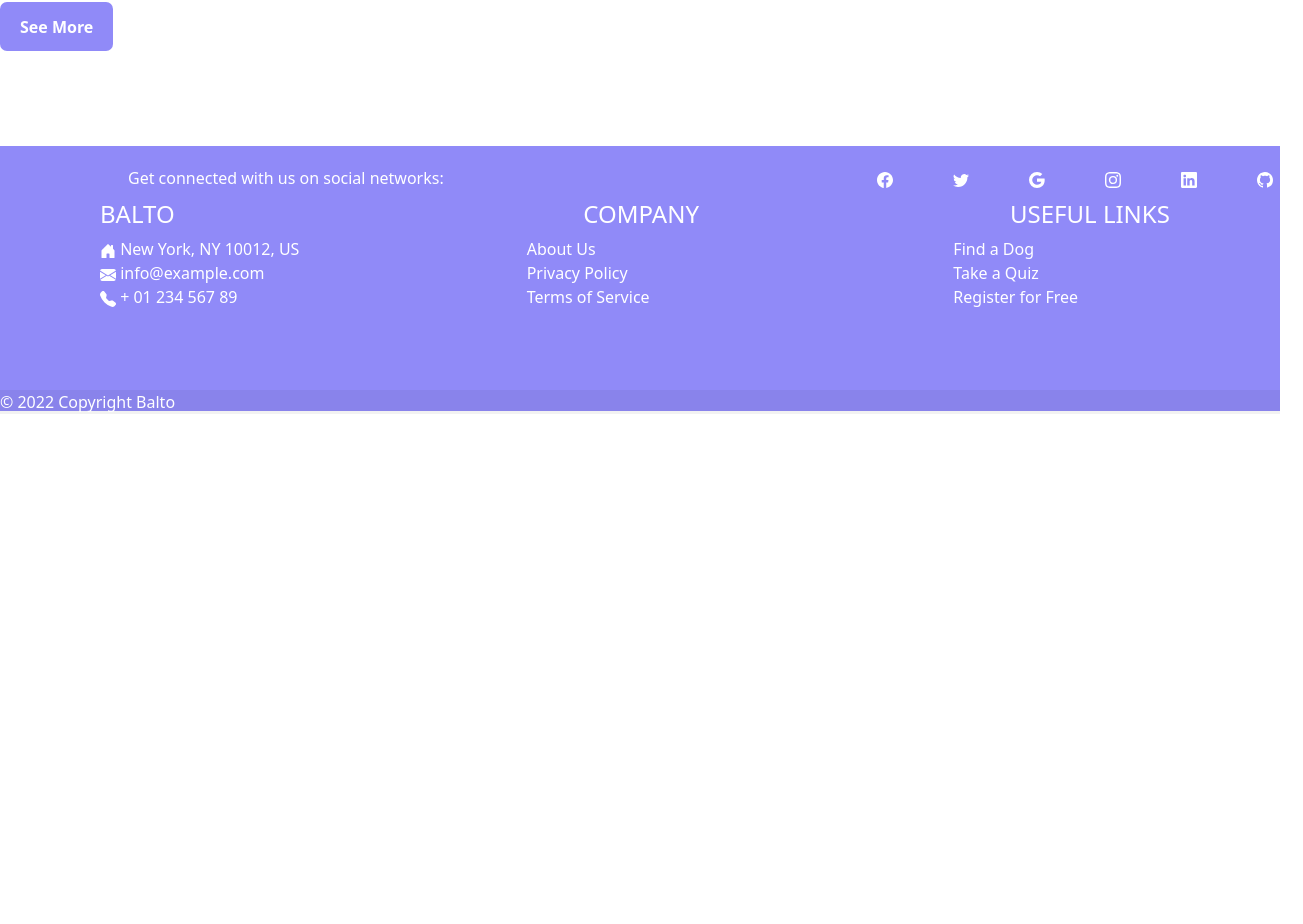
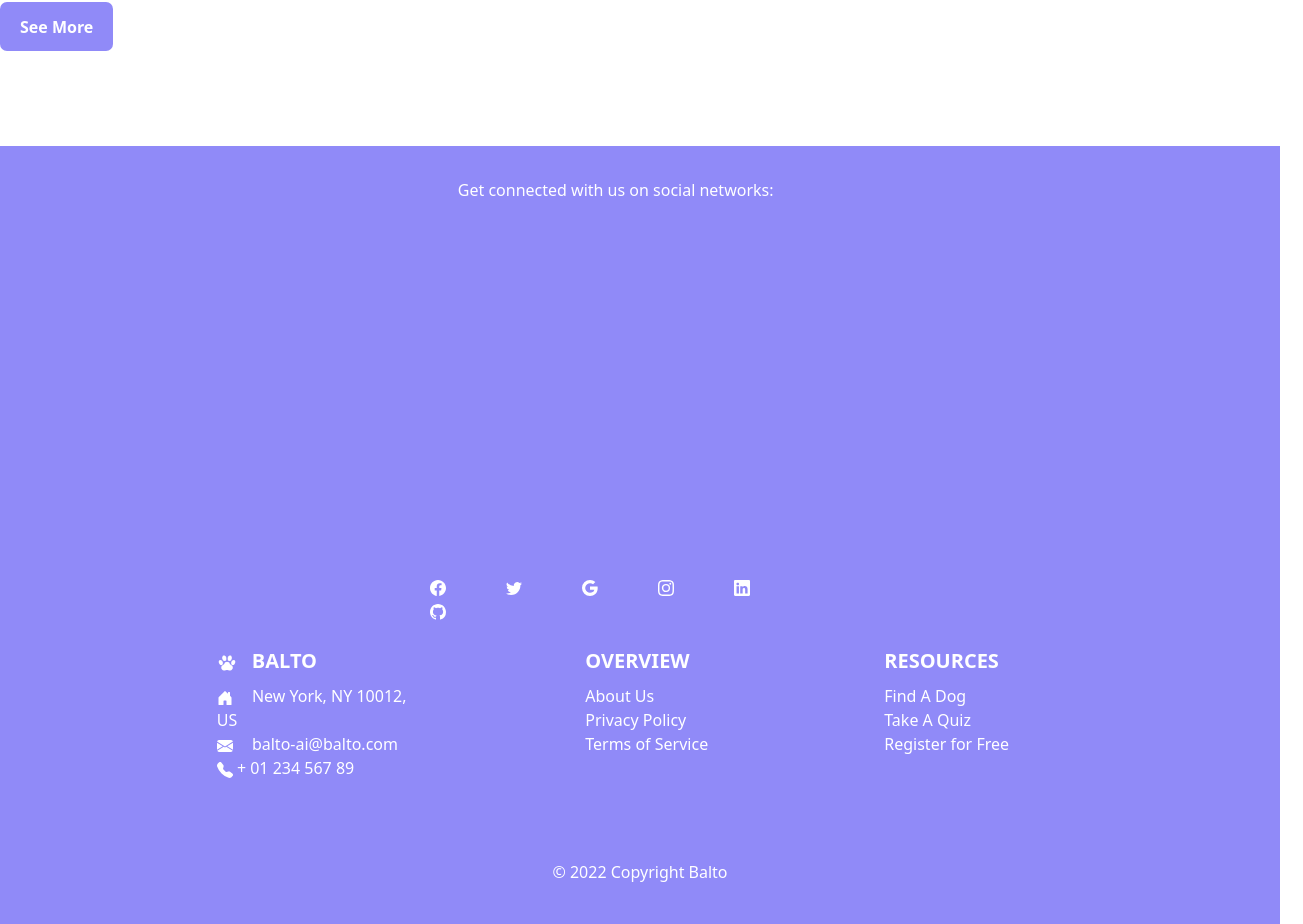
Before and after one commit to Balto-ai/balto-app, a React (Create React App) app in the folder balto-ui/: page / in a window 1280 px wide. Shown: the part 1236-2160 px from the top of the page, 1303 px wide, since content can reach past the window. Before the commit the page ends 1650 px from the top, so only its background shows below. Built offline with nearby package versions, Linux system fonts and the light colour scheme.

Commit message:
updated footer

```diff
--- a/balto-ui/src/components/Footer/Footer.css
+++ b/balto-ui/src/components/Footer/Footer.css
@@ -1,63 +1,24 @@
-.footer {
-    /* position:fixed; */
-    white-space: nowrap; /*prevents the texts from wrapping*/
-    bottom:0;
-    width:100%;
-    height:245px;   /* Height of the footer */
-    background-color: #908af8;
-    padding-top: 20px;
-    padding-bottom:245px;
-    color: white;
-
+.dog-icon{
+   margin-right: 15px;
  }
- .footer-container{
-    height: 200px;
-    display:flex;
-    flex-direction: row;
-    flex-wrap: nowrap;
- }
- .social-network{
-   display: flex;
-   flex-wrap: nowrap;
-   margin-left: 10%;
- }
- .social-logos{
-   margin-left: 35%;
- }
+.company-icon{
+   margin-right: 15px;
+}
 .socials{
     color: white;
     justify-content: space-evenly;
     padding-right: 30px;
     padding-left: 30px;
 }
-.list-unstyled{
-   list-style: none;
-}
-.footer-title{
-   text-align: left;
-   justify-content: center;
-}
 .footer-content{
    text-align: left;
+   color: white;
 }
-.footer-container{
-   justify-content: center;
-}
-.copyright{
-   background-color: #99adf9;
-}
-.col{
-   padding: 10px 100px 10px 100px;
-}
-#company-info{
-   width: 100px;
-   margin-left: 25%;
-}
-#useful-links{
-   margin-left: 25%;
-   width:110px;
-}
-.footer-links{
+
+#footer-links{
    text-decoration: none;
    color:white;
 }
+#footer-links:hover, #footer-link:active{
+   color: #48457c;
+}
--- a/balto-ui/src/components/Footer/Footer.jsx
+++ b/balto-ui/src/components/Footer/Footer.jsx
@@ -1,16 +1,25 @@
 import React from 'react'
 import "./Footer.css"
-import {Link} from 'react-router-dom'
+import { Box } from '@mui/material';
+import Container from '@mui/material/Container';
+import Grid from '@mui/material/Grid';
+import Link from '@mui/material/Link';
+import DogIcon from './icons/paw (1).png'
+
+
+
 import {BsFillTelephoneFill,BsFillEnvelopeFill,BsFillHouseDoorFill,BsFacebook, BsTwitter, BsGoogle, BsInstagram, BsLinkedin, BsGithub} from "react-icons/bs";
+
 export default function Footer() {
-  return (
-    <div className='footer'>
-        <section className='social-network'>
-        <div className='social-span'>
-          <span>Get connected with us on social networks:</span>
-        </div>
-
-        <div className='social-logos'>
+  return(
+    <footer>
+      <Box px={{xs: 3, sm: 10}} color='white' py={{xs: 5, sm:7}} bgcolor='#908AF8'>
+        <Container  maxWidth="lg">
+          <Grid  justifyContent='center' container spacing={5}  textAlign='left'>
+            {/* Grid Container that contains the social media icons */}
+            <Grid gap={46.5} container  direction='row'  justifyContent='center' alignItems='center' pt={{xs: 5, sm: 2}} pb={{xs: 5, sm: 3}}>
+              <Grid item xs={7} sm={3.5}><span className='social-span'>Get connected with us on social networks:</span></Grid>
+              <Grid item xs={12} sm={4.75}>
           <a href='facebook' className='socials'>
             <BsFacebook/>
           </a>
@@ -29,42 +38,54 @@ export default function Footer() {
           <a href='github' className='socials'>
             <BsGithub/>
           </a>
-        </div>
-      </section>
-
-      <div className='footer-container'>
-        {/* column1 */}
-        <div className='col'>
-          <h4 className='footer-title'>BALTO</h4>
-          <ul className="list-unstyled">
-            <li className='footer-content'><BsFillHouseDoorFill/> New York, NY 10012, US</li>
-            <li className='footer-content'><BsFillEnvelopeFill/> info@example.com</li>
-            <li className='footer-content'><BsFillTelephoneFill/> + 01 234 567 89</li>
-          </ul>
-        </div>
-        {/* comlumn2 */}
-        <div className='col'>
-          <h4 id="company-info" className='footer-title'>COMPANY</h4>
-          <ul className='list-unstyled'>
-              <li className='footer-content'>About Us</li>
-              <li className='footer-content'>Privacy Policy</li>
-              <li className='footer-content'>Terms of Service</li>
-            </ul>
-        </div>
-        {/* column3 */}
-        <div  className='col'>
-          <h4 id="useful-links" className='footer-title'>USEFUL LINKS</h4>
-          <ul className='list-unstyled'>
-            <li className='footer-content'><Link className='footer-links' to="/search">Find a Dog</Link></li>
-            <li className='footer-content'><Link className='footer-links' to="/">Take a Quiz</Link></li>
-            <li className='footer-content'><Link className='footer-links' to="/register">Register for Free</Link></li>
-          </ul>
-        </div>
-      </div>
-
-      <div className='copyright' style={{ backgroundColor: 'rgba(0, 0, 0, 0.05)' }}>
-        © 2022 Copyright Balto
-      </div>
-    </div>
+</Grid>
+            </Grid>
+            {/* Grid container that contains the columns of company info and resources */}
+            <Grid container justifyContent='center' gap={20}>
+            <Grid item xs={5} sm={2.25} >
+              <Box textAlign='left' pb={{xs: 5, sm: 1}} className='footer-column' sx={{fontWeight: 700, color: 'white', fontSize: '20px'}}><img className='dog-icon' src={DogIcon} alt='dog house icon' width='20px' height='20px'></img>BALTO</Box>
+              <Box>
+              <span className='footer-content'><i className='company-icon'><BsFillHouseDoorFill/></i> New York, NY 10012, US</span>
+              </Box>
+              <Box>
+              <span className='footer-content'><i className='company-icon'><BsFillEnvelopeFill/></i> balto-ai@balto.com</span>
+              </Box>
+              <Box>
+              <span className='footer-content'><i ><BsFillTelephoneFill/></i> + 01 234 567 89</span>
+              </Box>
+            </Grid>
+            <Grid item xs={5} sm={1.5} >
+              <Box pb={{xs: 5, sm: 1}} className='footer-column' sx={{fontWeight: 700, color: 'white', fontSize: '20px'}}>OVERVIEW</Box>
+              <Box>
+              <span className='footer-content'>About Us</span>
+              </Box>
+              <Box>
+              <span className='footer-content'>Privacy Policy</span>
+              </Box>
+              <Box>
+              <span className='footer-content'>Terms of Service</span>
+              </Box>
+            </Grid>
+            <Grid item xs={12} sm={1.5} >
+              <Box pb={{xs: 5, sm: 1}} className='footer-column' sx={{fontWeight: 700, color: 'white', fontSize: '20px'}}>RESOURCES</Box>
+              <Box>
+              <Link id='footer-links' className='footer-content' href='/search' color='inherit'>Find A Dog</Link>
+              </Box>
+              <Box>
+              <Link id='footer-links' className='footer-content' href='/search' color='inherit'>Take A Quiz</Link>
+              </Box>
+              <Box>
+              <Link id='footer-links' className='footer-content' href='/register' color='inherit'>Register for Free</Link>
+              </Box>
+            </Grid>
+          </Grid>
+        </Grid>
+          {/* Box that displays copyright */}
+          <Box color='white' textAlign='center' pt={{xs: 5, sm: 10}} pb={{xs: 3, sm: 0}}>
+          © 2022 Copyright Balto
+          </Box>
+        </Container>
+      </Box>
+    </footer>
   )
 }
```
Also changed, not shown: balto-ui/src/components/Footer/icons/paw (1).png (added).
